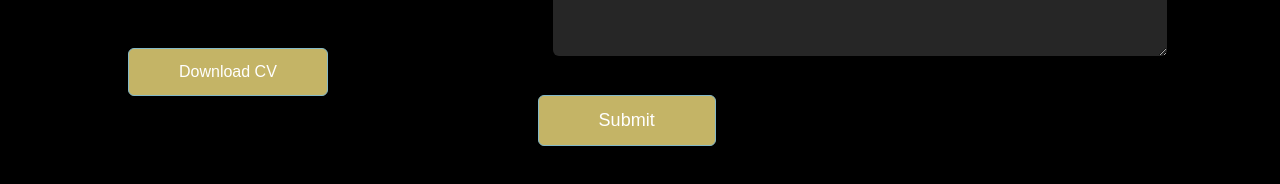
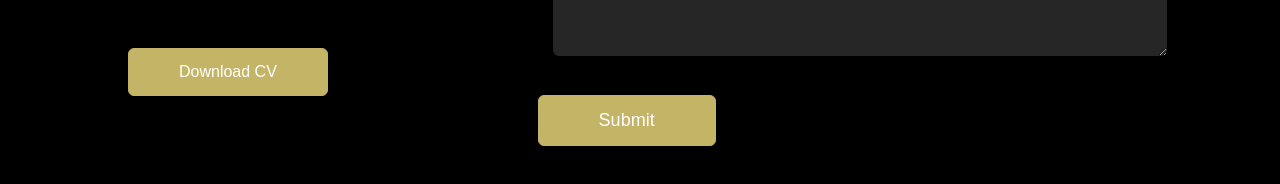
Before and after one commit to HassanSamine/My-Portfolio-Website, a plain HTML site: page Main.html in a window 1280 px wide. Shown: the part 3056-3240 px from the top of the page. Drawn offline with Linux system fonts and the light colour scheme.

Commit message:
Minor update

```diff
--- a/style.css
+++ b/style.css
@@ -330,6 +330,7 @@ nav ul li a:hover::after {
 .btn.btn2{
     display: inline-block;
     background: #c4b466;
+    border: 1px solid #c4b466;
 }
 
 .contact-right form{
```
